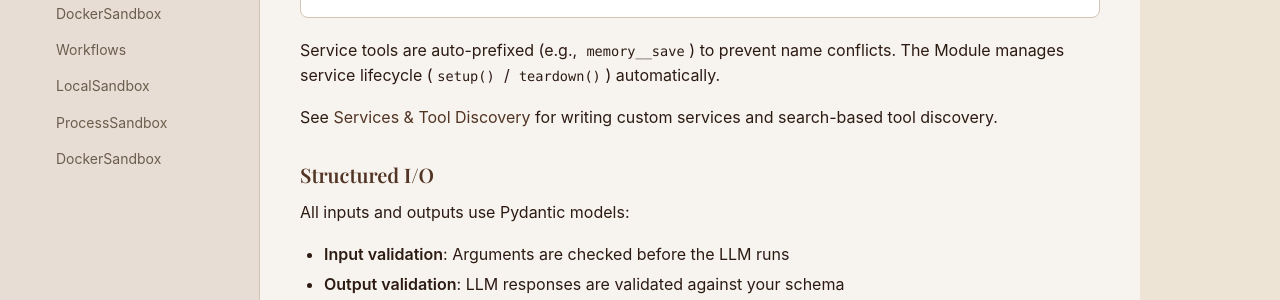
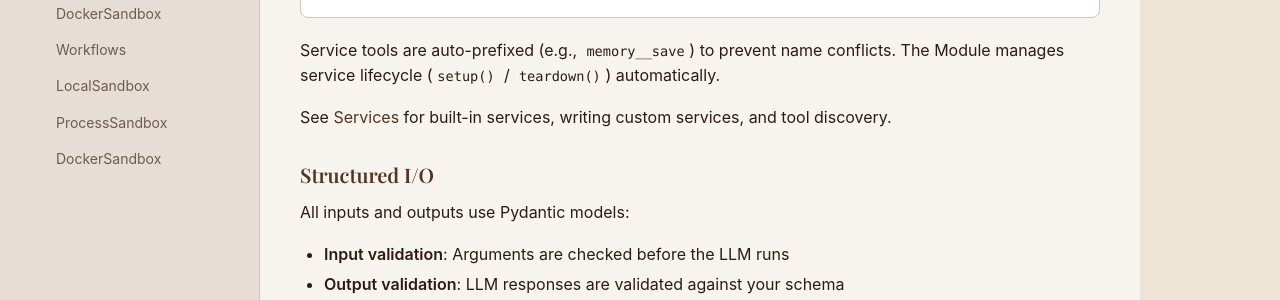
Before and after one commit to askmanu/acorn, a Jekyll site: the page built from docs/getting-started.md, in a window 1280 px wide and 900 px high, scrolled down 5766 px. Shown: the part 509-809 px from the top of the window. Built offline with Jekyll 4.4.1, drawn with Linux system fonts in a browser that asks for light colours.

Commit message:
Update getting-started to link to services category

```diff
--- a/docs/getting-started.md
+++ b/docs/getting-started.md
@@ -254,7 +254,7 @@ class Agent(Module):
 
 Service tools are auto-prefixed (e.g., `memory__save`) to prevent name conflicts. The Module manages service lifecycle (`setup()` / `teardown()`) automatically.
 
-See [Services & Tool Discovery](services.md) for writing custom services and search-based tool discovery.
+See [Services](services/) for built-in services, writing custom services, and tool discovery.
 
 ### Structured I/O
 All inputs and outputs use Pydantic models:
```
